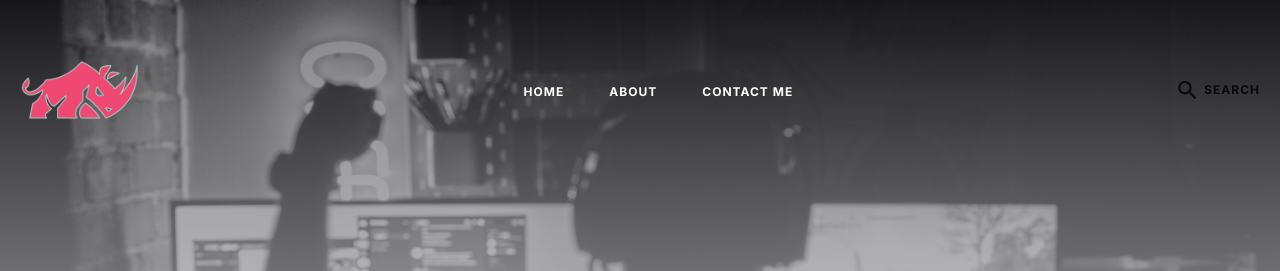
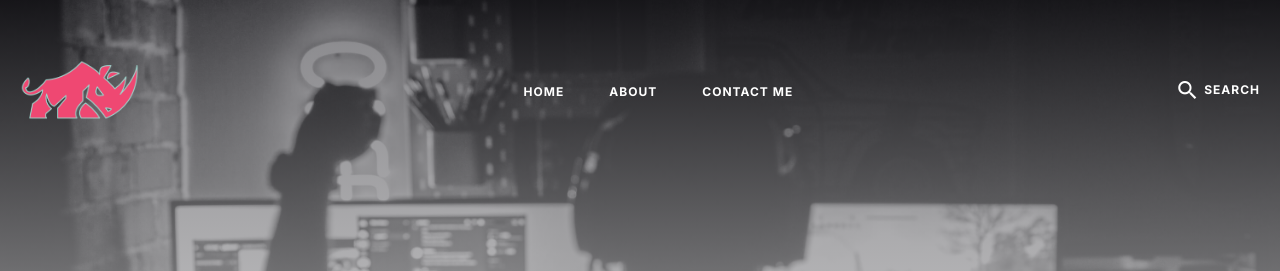
Before and after one commit to leblanck/pinkrhino, a Jekyll site: the page built from _pages/contact.html, in a window 1280 px wide. Shown: the top 271 px of the page. Built offline with Jekyll 4.4.1, drawn with Linux system fonts in a browser that asks for light colours; nearby versions of some CDN libraries.

Commit message:
theme change

```diff
--- a/_sass/3-modules/_header.scss
+++ b/_sass/3-modules/_header.scss
@@ -161,7 +161,7 @@
   display: flex;
   align-items: center;
   font-size: 24px;
-  color: $text-color;
+  color: $white;
 
   .search-button {
     display: flex;
--- a/_sass/3-modules/_hero.scss
+++ b/_sass/3-modules/_hero.scss
@@ -73,7 +73,7 @@
 
 .hero__desc {
   font-size: 20px;
-  color: $gray;
+  color: $text-color;
   margin: 0;
   @media only screen and (max-width: $mobile) {
     font-size: 16px;
```
